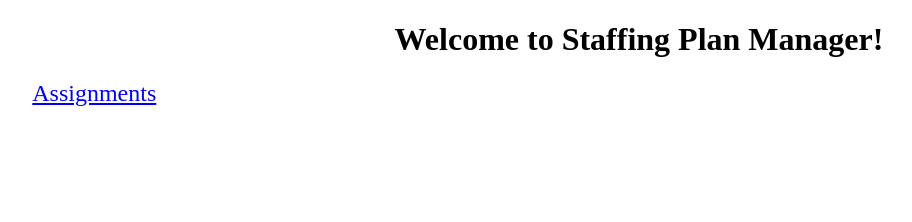
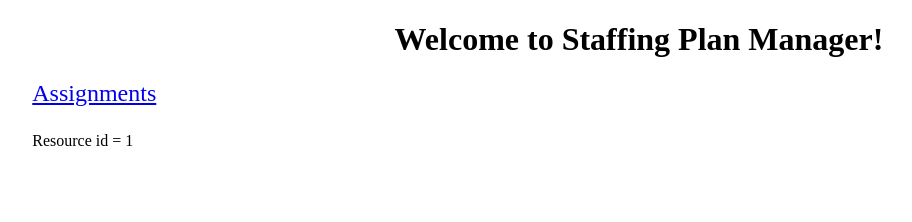
Before and after one commit to vaibhavjainv/spm-view, an Angular app: page /resource-details/1 in a window 1280 px wide. Before the commit this address led to /. Shown: the top 222 px of the page, without its empty margins (1-913 px from the left). Built offline with nearby package versions, Linux system fonts and the light colour scheme.

Commit message:
Baseline for details view

```diff
--- a/src/app/app.module.ts
+++ b/src/app/app.module.ts
@@ -10,13 +10,15 @@ import { AppRoutingModule } from './/app-routing.module';
 import { ResourcesService } from './resources.service';
 
 import { HttpClientModule } from '@angular/common/http';
+import { ResourceDetailsComponent } from './resource-details/resource-details.component';
 
 
 
 @NgModule({
   declarations: [
     AppComponent,
-    AssignmentComponent
+    AssignmentComponent,
+    ResourceDetailsComponent
   ],
   imports: [
     BrowserModule,
--- a/src/app/assignment/assignment.component.html
+++ b/src/app/assignment/assignment.component.html
@@ -1,4 +1,4 @@
-<div *ngFor="let assignment of assignments.assignments" class="assignment">
+<div *ngFor="let assignment of assignments?.assignments" class="assignment">
   <span class="badge" *ngIf="assignment.account != undefined">{{assignment.account}} - {{assignment.name}}</span>
   <table style="width: auto" *ngIf="assignment.account != undefined">
     <thead>
@@ -22,7 +22,7 @@
     </thead>
     <tbody>
       <tr *ngFor="let resource of assignment.resources">
-        <td>{{resource.name}}
+        <td><a routerLink="/resource-details/{{resource.id}}">{{resource.name}}</a>
           <a (click)="removeAllocation(resource.id, assignment)">remove</a>
         </td>
         <td>{{resource.location}}</td>
--- /dev/null
+++ b/src/app/resource-details/resource-details.component.html
@@ -0,0 +1,3 @@
+<p style="margin: 2%">
+  Resource id = {{resourceid}}
+</p>
--- /dev/null
+++ b/src/app/resource-details/resource-details.component.ts
@@ -0,0 +1,19 @@
+import { Component, OnInit } from '@angular/core';
+import { ActivatedRoute } from '@angular/router';
+
+@Component({
+  selector: 'app-resource-details',
+  templateUrl: './resource-details.component.html',
+  styleUrls: ['./resource-details.component.css']
+})
+export class ResourceDetailsComponent implements OnInit {
+  resourceid = "";
+
+  constructor(private route: ActivatedRoute
+  ) { }
+
+  ngOnInit() {
+    this.resourceid = this.route.snapshot.paramMap.get('id');
+  }
+
+}
--- a/src/app/resources.service.ts
+++ b/src/app/resources.service.ts
@@ -35,7 +35,6 @@ export class ResourcesService {
   }
 
   getAssignments(): Observable<Assignment[]> {
-    console.log("config  = "+ environment.spmapihost);
     return this.http.get<Assignment[]>(this.getallassignmentsURL);
   }
 
```
Also changed, not shown: src/app/app-routing.module.ts (+8 -6 lines), src/app/resource-details/resource-details.component.css (added), 1 other file (tests, documents, lock files or other folders).
